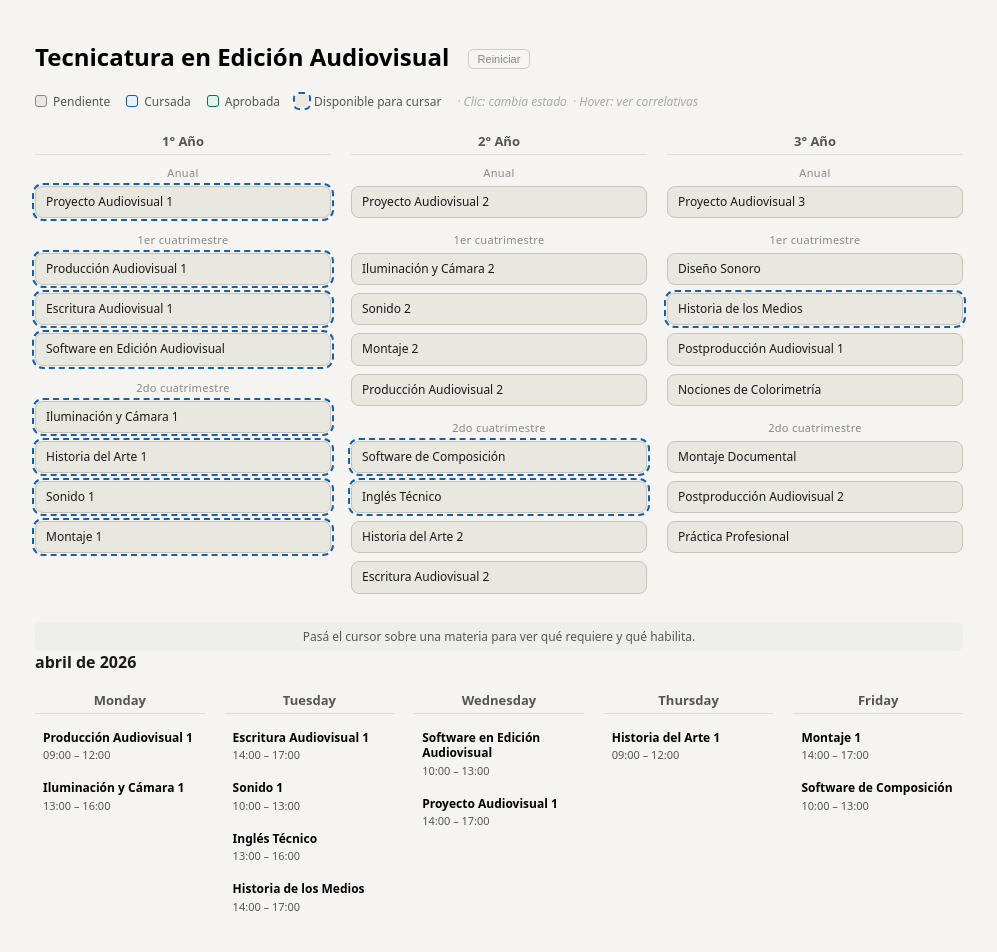
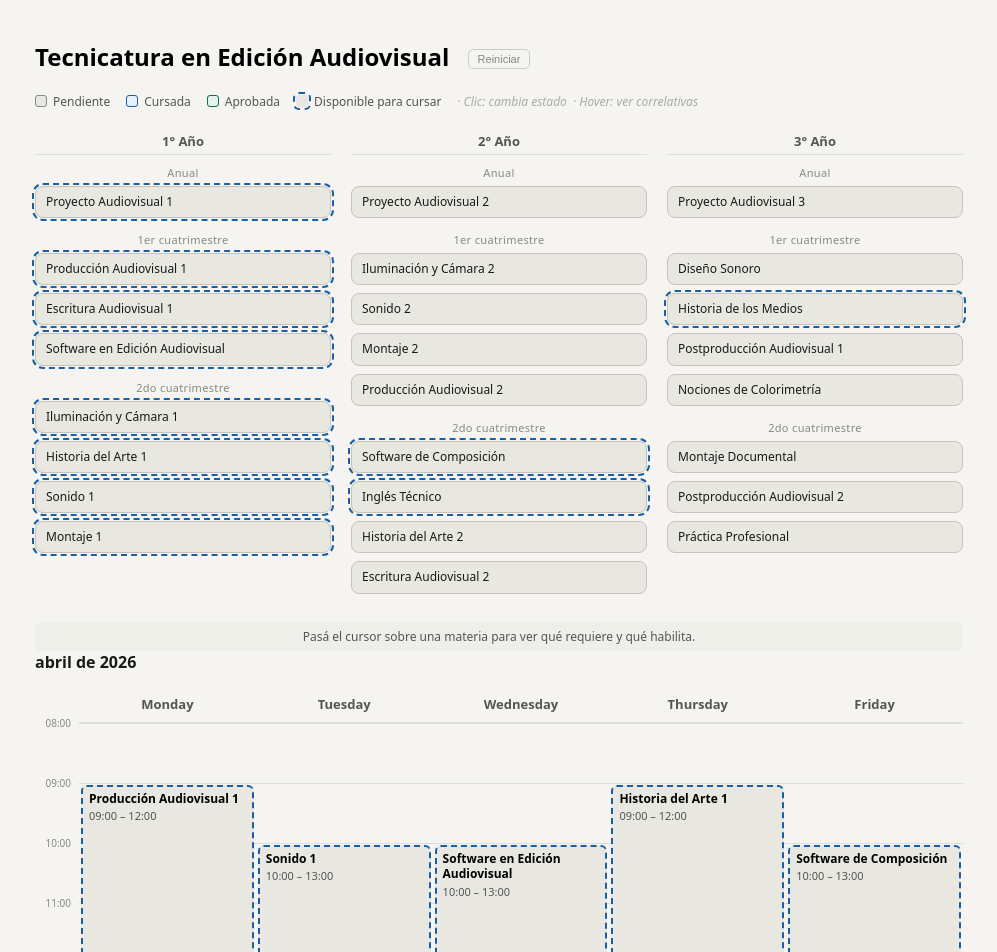
Before and after one commit to nitricx/OrganizadorCursada, an Angular app: page / in a window 1280 px wide. Shown: the top 952 px of the page, without its empty margins (141-1138 px from the left). Built offline with nearby package versions, Linux system fonts and the light colour scheme.

Commit message:
feat: refactor calendar component to use grid layout and enhance course display

```diff
--- a/src/app/components/calendar/calendar.css
+++ b/src/app/components/calendar/calendar.css
@@ -9,35 +9,63 @@
   color: var(--color-text-primary);
 }
 
-.days-grid {
-  display: flex;
-  gap: 20px;
-  align-items: flex-start;
+/* 6 columns: time gutter + 5 days; 21 rows: header + 20 half-hour slots (08:00–17:30) */
+.calendar-grid {
+  display: grid;
+  grid-template-columns: 44px repeat(5, 1fr);
+  grid-template-rows: 36px repeat(20, 30px);
 }
 
-.day-column {
-  flex: 1;
-  min-width: 0;
+.time-gutter {
+  grid-column: 1;
+  grid-row: 1;
 }
 
-.day-column-header {
+.day-header {
   font-size: 13px;
   font-weight: 600;
   color: var(--color-text-secondary);
-  margin-bottom: 10px;
   text-align: center;
   padding: 4px 0;
   border-bottom: 1px solid var(--color-border-tertiary);
+  display: flex;
+  align-items: center;
+  justify-content: center;
+}
+
+.time-label {
+  grid-column: 1;
+  font-size: 10px;
+  color: var(--color-text-tertiary);
+  text-align: right;
+  padding-right: 8px;
+  align-self: start;
+  transform: translateY(-7px);
+  white-space: nowrap;
+}
+
+.hour-line {
+  align-self: start;
+  height: 1px;
+  background: var(--color-border-tertiary);
 }
 
 .calendar-course {
   border-radius: 6px;
   padding: 6px 8px;
-  margin-bottom: 6px;
+  margin: 2px;
   font-size: 12px;
   display: flex;
   flex-direction: column;
   gap: 2px;
+  overflow: hidden;
+  z-index: 1;
+}
+
+.calendar-course.available {
+  outline: 2px dashed #185fa5;
+  outline-offset: -2px;
+  background: #e8e7e0;
 }
 
 .calendar-course-name {
--- a/src/app/components/calendar/calendar.html
+++ b/src/app/components/calendar/calendar.html
@@ -2,17 +2,30 @@
   <div class="calendar-header">
     <h2>{{ currentDate().toLocaleDateString('es-ES', { month: 'long', year: 'numeric' }) }}</h2>
   </div>
-  <div class="days-grid">
+  <div class="calendar-grid">
+    <!-- Corner cell -->
+    <div class="time-gutter"></div>
+    <!-- Day headers (row 1) -->
     @for (entry of days; track entry.day) {
-      <div class="day-column">
-        <div class="day-column-header">{{ entry.label }}</div>
-        @for (course of availableCoursesByDay().get(entry.day) ?? []; track course.id) {
-          <div class="calendar-course available">
-            <span class="calendar-course-name">{{ course.name }}</span>
-            <span class="calendar-course-time">{{ course.startTime }} – {{ course.endTime }}</span>
-          </div>
-        }
-      </div>
+      <div class="day-header">{{ entry.label }}</div>
+    }
+    <!-- Time labels and hour lines -->
+    @for (slot of timeSlots; track slot.row) {
+      <div class="time-label" [style.grid-row]="slot.row">{{ slot.label }}</div>
+      <div class="hour-line" [style.grid-row]="slot.row" [style.grid-column]="'2 / 7'"></div>
+    }
+    <!-- Courses positioned by time -->
+    @for (entry of days; track entry.day) {
+      @for (course of availableCoursesByDay().get(entry.day) ?? []; track course.id) {
+        <div
+          class="calendar-course available"
+          [style.grid-column]="entry.col"
+          [style.grid-row]="getCourseRows(course)"
+        >
+          <span class="calendar-course-name">{{ course.name }}</span>
+          <span class="calendar-course-time">{{ course.startTime }} – {{ course.endTime }}</span>
+        </div>
+      }
     }
   </div>
 </div>
--- a/src/app/components/calendar/calendar.ts
+++ b/src/app/components/calendar/calendar.ts
@@ -12,15 +12,24 @@ import { Course, DayOfWeek } from '../../models/course';
 export class Calendar {
   private readonly courseService = inject(CourseService);
 
+  private readonly START_HOUR = 8;
+  private readonly END_HOUR = 18;
+
   currentDate = signal(new Date());
 
-  days: { label: string; day: DayOfWeek }[] = [
-    { label: 'Monday', day: DayOfWeek.Monday },
-    { label: 'Tuesday', day: DayOfWeek.Tuesday },
-    { label: 'Wednesday', day: DayOfWeek.Wednesday },
-    { label: 'Thursday', day: DayOfWeek.Thursday },
-    { label: 'Friday', day: DayOfWeek.Friday },
+  days: { label: string; day: DayOfWeek; col: number }[] = [
+    { label: 'Monday', day: DayOfWeek.Monday, col: 2 },
+    { label: 'Tuesday', day: DayOfWeek.Tuesday, col: 3 },
+    { label: 'Wednesday', day: DayOfWeek.Wednesday, col: 4 },
+    { label: 'Thursday', day: DayOfWeek.Thursday, col: 5 },
+    { label: 'Friday', day: DayOfWeek.Friday, col: 6 },
   ];
+
+  // One label per hour from START_HOUR to END_HOUR-1
+  timeSlots = Array.from({ length: this.END_HOUR - this.START_HOUR }, (_, i) => ({
+    label: `${(this.START_HOUR + i).toString().padStart(2, '0')}:00`,
+    row: 2 + i * 2, // row 1 = header, row 2 = START_HOUR, each 30min = 1 row
+  }));
 
   availableCoursesByDay = computed(() => {
     const courses = this.courseService.courses();
@@ -35,4 +44,13 @@ export class Calendar {
       });
     return map;
   });
+
+  getCourseRows(course: Course): string {
+    return `${this.timeToRow(course.startTime)} / ${this.timeToRow(course.endTime)}`;
+  }
+
+  private timeToRow(time: string): number {
+    const [h, m] = time.split(':').map(Number);
+    return 2 + (h - this.START_HOUR) * 2 + m / 30;
+  }
 }
```
